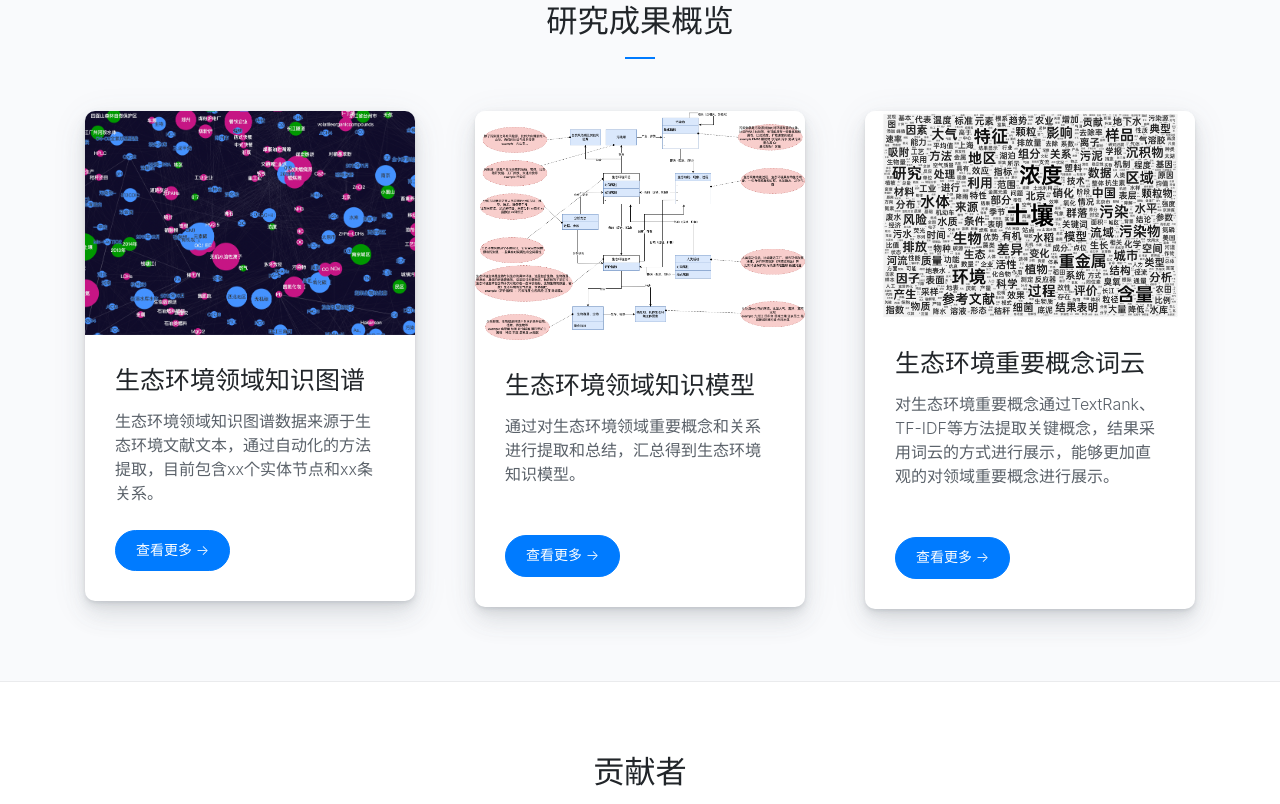
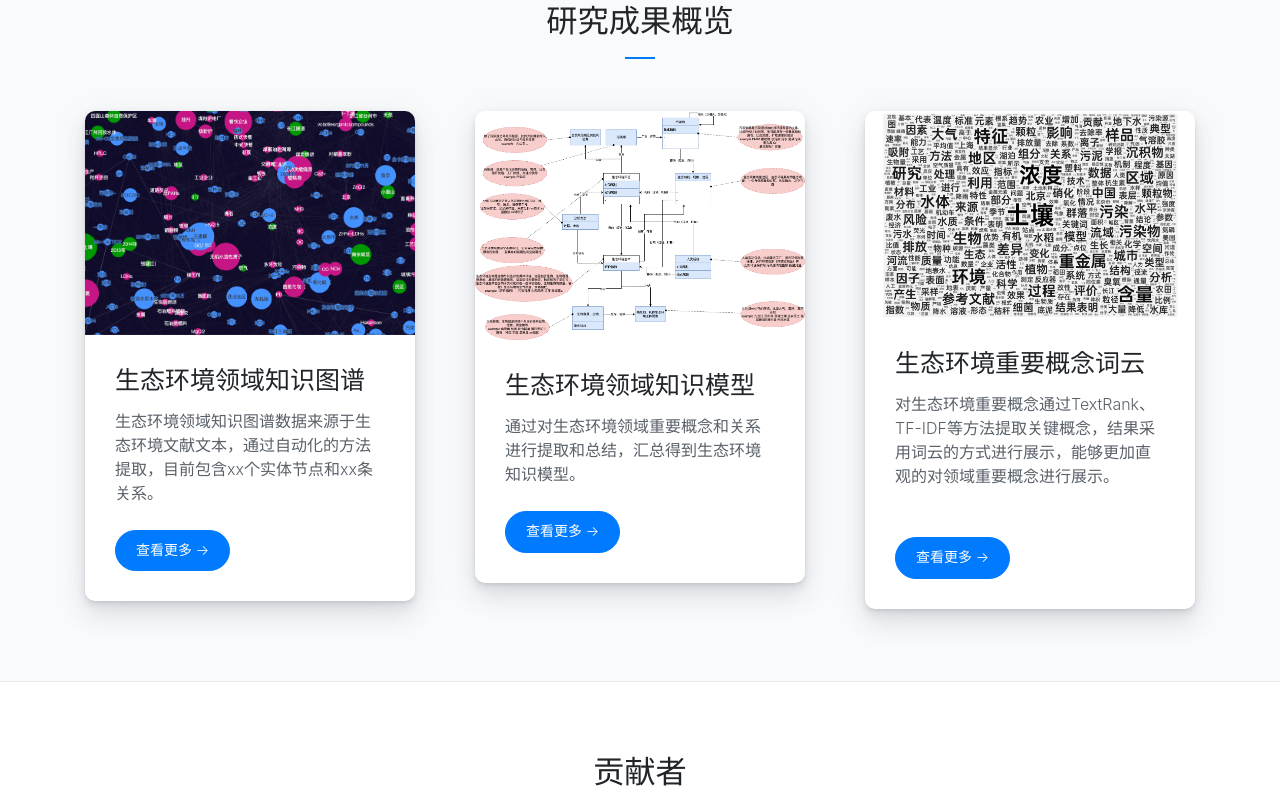
Before and after one commit to robinhzhang/eekg_web_proc, a website: page index.html in a window 1280 px wide. Shown: the part 734-1538 px from the top of the page. Drawn offline with nearby package versions, Linux system fonts and the light colour scheme.

Commit message:
--添加注释测试

```diff
--- a/index.html
+++ b/index.html
@@ -1,3 +1,4 @@
+<!--这个是主页，没什么可以看的，就是展示一些图片和文字-->
 <!doctype html>
 <html class="no-js" lang="en">
 <head>
@@ -14,6 +15,7 @@
     <link rel="stylesheet" href="css/shards-extras.min.css?version=3.0.0">
 </head>
 <body class="shards-landing-page--1">
+<!--导航栏-->
 <nav class="navbar navbar-expand-lg navbar-dark bg-primary mb-4">
     <span class="glyphicon glyphicon-search" aria-hidden="true"></span>
     <img src="images/demo/icon.svg" alt="Example Navbar 1" class="mr-2" height="30">
@@ -146,7 +148,7 @@
                             <img class="card-img-top" src="images/common/oton.png" alt="Card image cap">
                             <div class="card-body">
                                 <h4 class="card-title">生态环境领域知识模型</h4>
-                                <p class="card-text">通过对生态环境领域重要概念和关系进行提取和总结，汇总得到生态环境知识模型。<br></br></p>
+                                <p class="card-text">通过对生态环境领域重要概念和关系进行提取和总结，汇总得到生态环境知识模型。</p>
                                 <a class="btn btn-primary btn-pill" href="#">查看更多 &rarr;</a>
                             </div>
                         </div>
```
